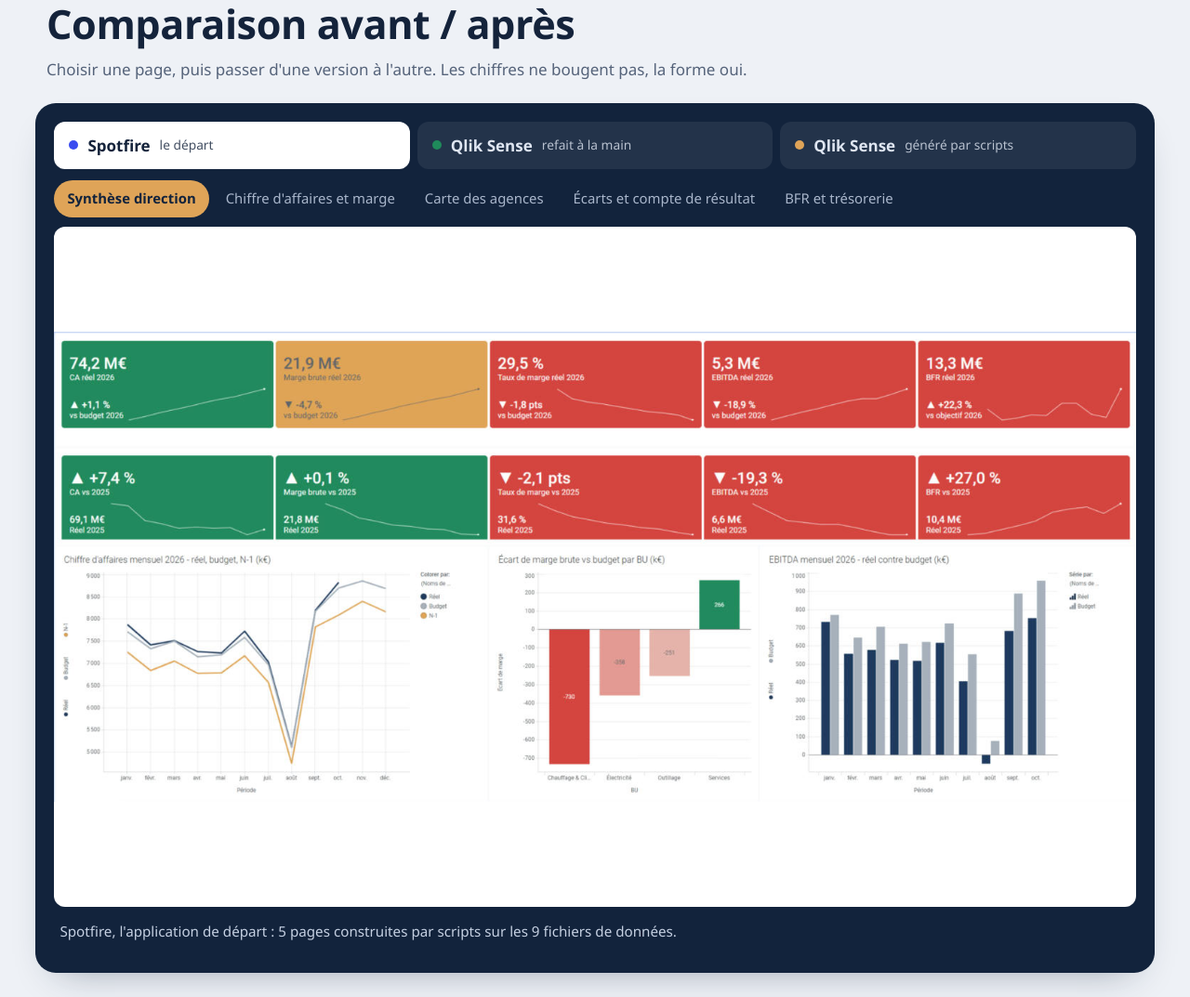
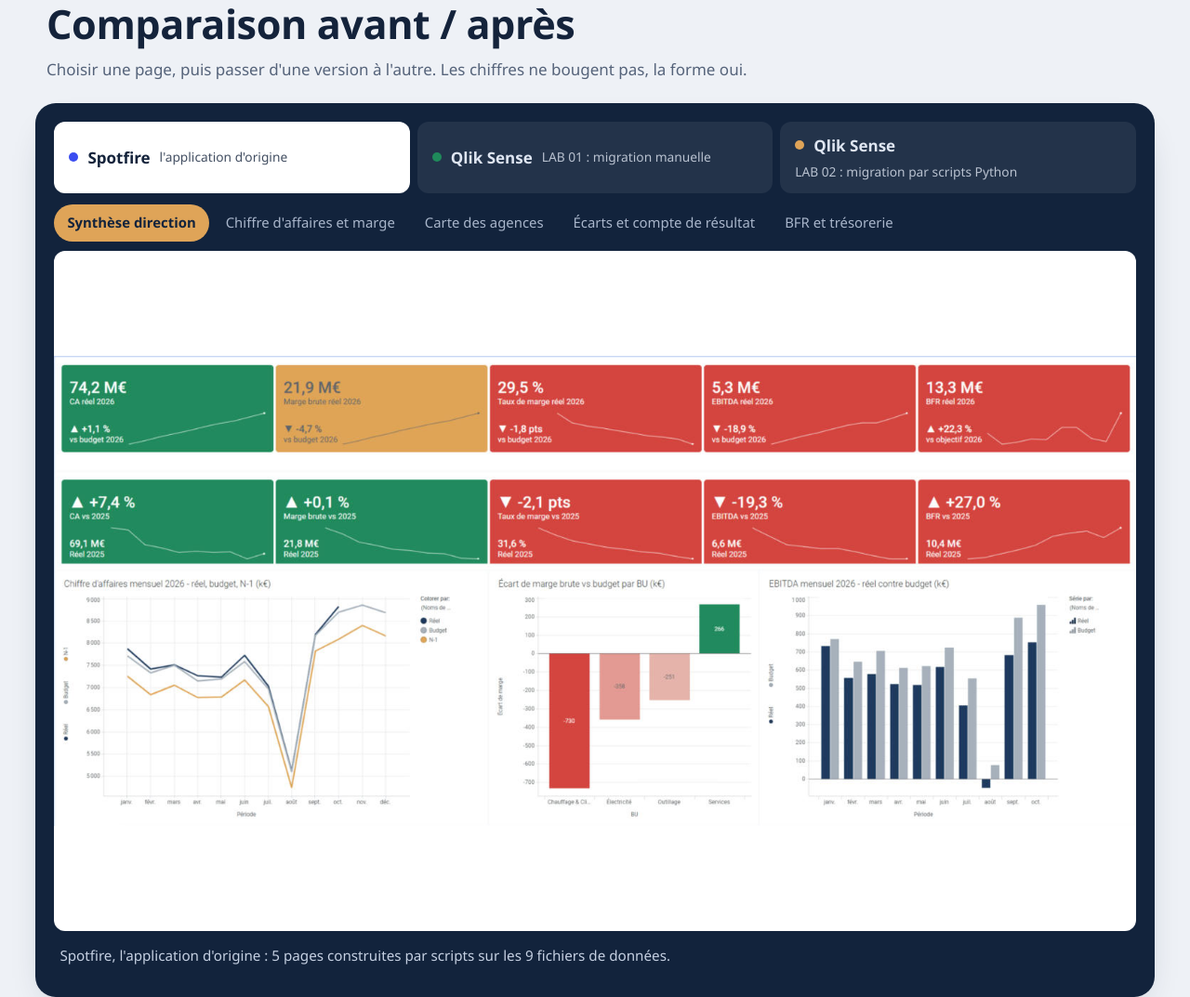
Before and after one commit to cnanaj-wq/migration-spotfire-qlik-sense, a plain HTML site: page index.html in a window 1280 px wide. Shown: the part 1259-2332 px from the top of the page at 93% size. Drawn offline with Linux system fonts and the light colour scheme.

Commit message:
Page du projet : libellés des trois versions (application d'origine, LAB 01 migration manuelle, LAB 02 migration par scripts Python)

```diff
--- a/app.js
+++ b/app.js
@@ -6,7 +6,7 @@
 
   /* ---------- Visionneuse : 5 pages, 3 versions ---------- */
   var VERSIONS = {
-    spotfire: { dossier: "spotfire", l: 1520, h: 661, nom: "Spotfire", legende: "Spotfire, l'application de départ : 5 pages construites par scripts sur les 9 fichiers de données." },
+    spotfire: { dossier: "spotfire", l: 1520, h: 661, nom: "Spotfire", legende: "Spotfire, l'application d'origine : 5 pages construites par scripts sur les 9 fichiers de données." },
     qlik: { dossier: "qlik", l: 1780, h: 1120, nom: "Qlik Sense, LAB 01", legende: "Qlik Sense, LAB 01 : la page refaite à la main, avec la navigation, les cinq filtres et la charte de couleurs." },
     lab02: { dossier: "lab02", l: 1780, h: 1115, nom: "Qlik Sense, LAB 02", legende: "Qlik Sense, LAB 02 : la page générée par les scripts, sans retouche. Les chiffres sont justes, la mise en forme reste à faire." }
   };
--- a/index.html
+++ b/index.html
@@ -64,9 +64,9 @@
 
   <div class="visionneuse">
     <div class="versions" role="radiogroup" aria-label="Version affichée">
-      <button role="radio" data-version="spotfire" aria-checked="true"><span class="versions__puce versions__puce--spotfire"></span>Spotfire <small>le départ</small></button>
-      <button role="radio" data-version="qlik" aria-checked="false"><span class="versions__puce versions__puce--qlik"></span>Qlik Sense <small>refait à la main</small></button>
-      <button role="radio" data-version="lab02" aria-checked="false"><span class="versions__puce versions__puce--lab02"></span>Qlik Sense <small>généré par scripts</small></button>
+      <button role="radio" data-version="spotfire" aria-checked="true"><span class="versions__puce versions__puce--spotfire"></span>Spotfire <small>l'application d'origine</small></button>
+      <button role="radio" data-version="qlik" aria-checked="false"><span class="versions__puce versions__puce--qlik"></span>Qlik Sense <small>LAB 01 : migration manuelle</small></button>
+      <button role="radio" data-version="lab02" aria-checked="false"><span class="versions__puce versions__puce--lab02"></span>Qlik Sense <small>LAB 02 : migration par scripts Python</small></button>
     </div>
     <div class="pages" role="tablist" aria-label="Page du tableau de bord">
       <button role="tab" data-page="01_synthese_direction" aria-selected="true">Synthèse direction</button>
@@ -321,6 +321,6 @@
 </footer>
 
 <script src="data.js?v=3"></script>
-<script src="app.js?v=4"></script>
+<script src="app.js?v=5"></script>
 </body>
 </html>
```
